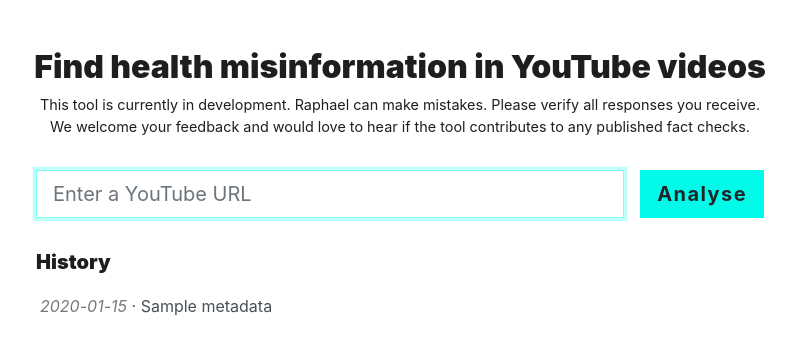
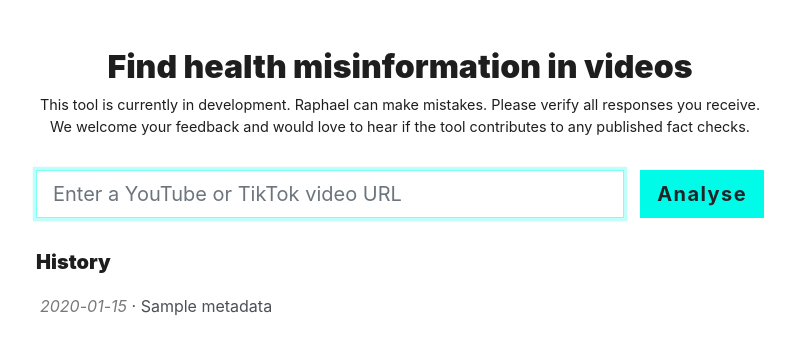
Before and after one commit to FullFact/health-misinfo-shared, a Flask app: template src/raphael_backend_flask/templates/home.html in a window 1280 px wide. Shown: the part 56-410 px from the top of the page, without its empty margins (240-1036 px from the left). Run offline with Flask 3, Linux system fonts and the light colour scheme; the template is opened without the code that fills it: most values are stand-ins (such as "Sample title", 1, 10 or a date in 2020); parts of the project's set-up code (start-up, migrations or seed data) failed here and were passed over; some libraries are stand-ins or nearby versions; some web fonts are replaced.

Commit message:
feat: add TikTok references to landing page

```diff
--- a/src/raphael_backend_flask/templates/home.html
+++ b/src/raphael_backend_flask/templates/home.html
@@ -4,16 +4,16 @@
 <div class="container mt-6">
   <div class="row justify-content-center">
     <div class="col-lg-10">
-      <h2 class="text-center">Find health misinformation in YouTube videos</h2>
+      <h2 class="text-center">Find health misinformation in videos</h2>
     </div>
     <div class="col-lg-8">
       <p class="text-center text-sm">
         This tool is currently in development. Raphael can make mistakes. Please verify all responses you receive. We welcome your feedback and would love to hear if the tool contributes to any published fact checks.
       </p>
-      <form method="POST" action="{{ url_for('routes.post_youtube_url') }}" class="justify-content-center my-4">
+      <form method="POST" action="{{ url_for('routes.post_video_url') }}" class="justify-content-center my-4">
         <div class="form-group">
           <div class="input-group">
-            <input type="text" name="q" placeholder="Enter a YouTube URL" class="form-control form-control-lg mr-sm-2" autofocus />
+            <input type="text" name="q" placeholder="Enter a YouTube or TikTok video URL" class="form-control form-control-lg mr-sm-2" autofocus />
             <button type="submit" class="btn btn-lg btn-primary">Analyse</button>
           </div>
         </div>
@@ -22,7 +22,9 @@
       <h3>History</h3>
       <div class="list-group list-group-flush">
       {% for run in runs %}
-        <a class="list-group-item list-group-item-action mx-n2" style="width:calc(100% + 2rem);" href="{{ url_for('routes.get_video_analysis', run_id=run['id']) }}"><span class="text-muted"><em>{{ run['timestamp'][:10] }}</em></span> · {{ run['metadata']['title'] }}</a>
+        <a class="list-group-item list-group-item-action mx-n2" style="width:calc(100% + 2rem);" href="{{ url_for('routes.get_video_analysis', run_id=run['id']) }}">
+          <span class="text-muted"><em>{{ run['timestamp'][:10] }}</em></span> · {{ run['metadata']['title'] }}
+        </a>
       {% endfor %}
       </div>
       {% endif %}
```
